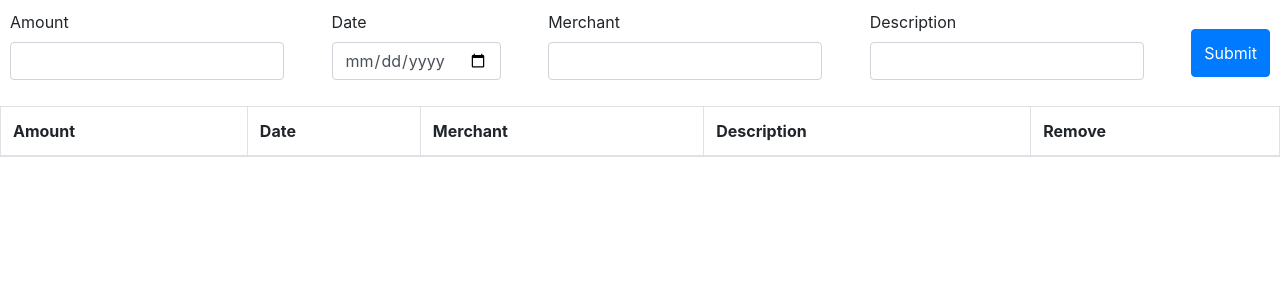
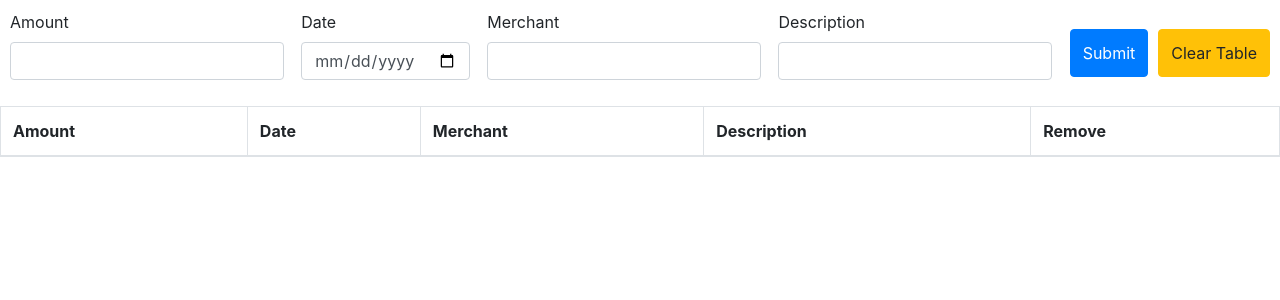
Before and after one commit to wolyslager/React-Expense-Tracker, a React (Create React App) app: page / in a window 1280 px wide. Shown: the top 300 px of the page. Built offline with nearby package versions, Linux system fonts and the light colour scheme.

Commit message:
added localStorage functionality

```diff
--- a/src/App.js
+++ b/src/App.js
@@ -8,16 +8,18 @@ class App extends React.Component{
 	constructor(){
 		super();
 		this.state = {
-			expenses : []
+			expenses :  (JSON.parse(localStorage.getItem('expensesArray')) || [] )
 		}
 		this.addExpense = this.addExpense.bind(this);
 		this.removeExpense = this.removeExpense.bind(this)
 	}
 
 	addExpense(amount, date, merchant, description){
+
 		this.setState(prevState => {
 			//add to the array without mutating the state
 			let newExpense = [amount, date, merchant, description]
+			localStorage.setItem('expensesArray', JSON.stringify([...prevState.expenses, newExpense]))
 			return{
 				expenses : [...prevState.expenses, newExpense]
 			}
@@ -35,6 +37,8 @@ class App extends React.Component{
 	}
 
 	render() {
+		let storage = JSON.parse(localStorage.getItem('expensesArray'));
+		console.log(storage)
 		return (
     		<div>
       			<Inputs addExpense = {this.addExpense}/>
--- a/src/Components/Inputs.css
+++ b/src/Components/Inputs.css
@@ -9,3 +9,7 @@ button{
 	height: 3rem;
 	margin-top: 40px;
 }
+
+.btn-warning{
+	margin-left: 10px;
+}
--- a/src/Components/Inputs.js
+++ b/src/Components/Inputs.js
@@ -13,6 +13,9 @@ function Inputs (props){
 		document.getElementById('form').reset();
 		props.addExpense(amount, date, merchant, description)
 	}
+let clearStorage = () => {
+	localStorage.clear()
+}
 	return(
 		<div>
 			<Form id = 'form' onSubmit ={expenseAdded}>
@@ -38,6 +41,7 @@ function Inputs (props){
 					</div>
 					<div className="">
 						<Button id = "submit" type = "submit">Submit</Button>
+						<Button onClick ={clearStorage} className = "btn btn-warning " id = "submit" type = "submit">Clear Table</Button>
 					</div>
 				</div>
 			</Form>
--- a/src/Components/Row.js
+++ b/src/Components/Row.js
@@ -5,7 +5,6 @@ import Button from 'react-bootstrap/Button'
 function Row(props){
 	function handleDelete(){
 		props.removeExpense(props.index)
-		console.log('yep')
 	}
 	return(
 		<tr>
--- a/src/Components/Table.js
+++ b/src/Components/Table.js
@@ -4,16 +4,12 @@ import Table from 'react-bootstrap/Table'
 import './Table.css';
 
 function TableComp(props){
-	//create an array of Rows based on how many expenses there are
-	console.log(props.expenses)
 	let count = -1;
 	const rowItems = props.expenses.map(expense => {
-		console.log(count)
 		count = count + 1;
 		return <Row index = {count} key = {count} amount = {expense[0]} date = {expense[1]} merchant = {expense[2]} description ={expense[3]} removeExpense = {props.removeExpense}/>
 	})
 
-	console.log(rowItems)
 	return(
 		<div className="table-container">
 			<Table striped bordered hover>
```
